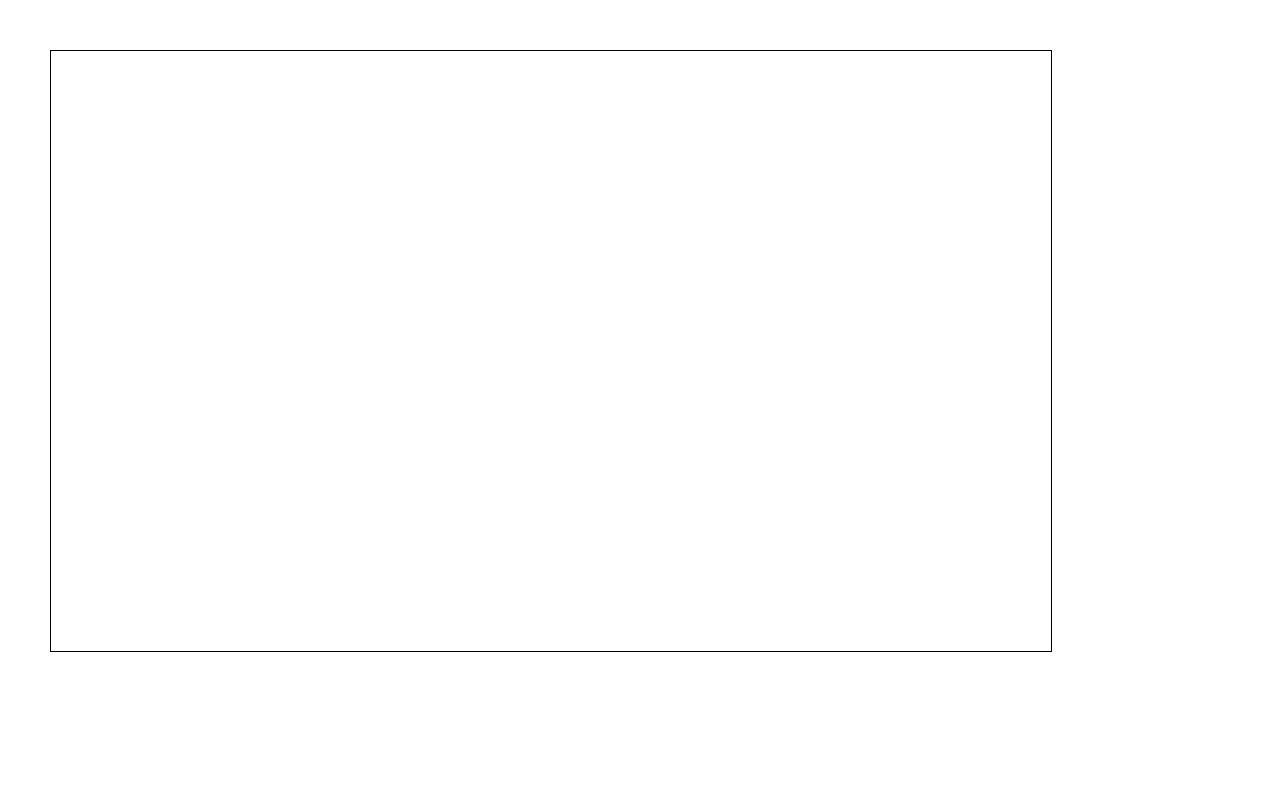
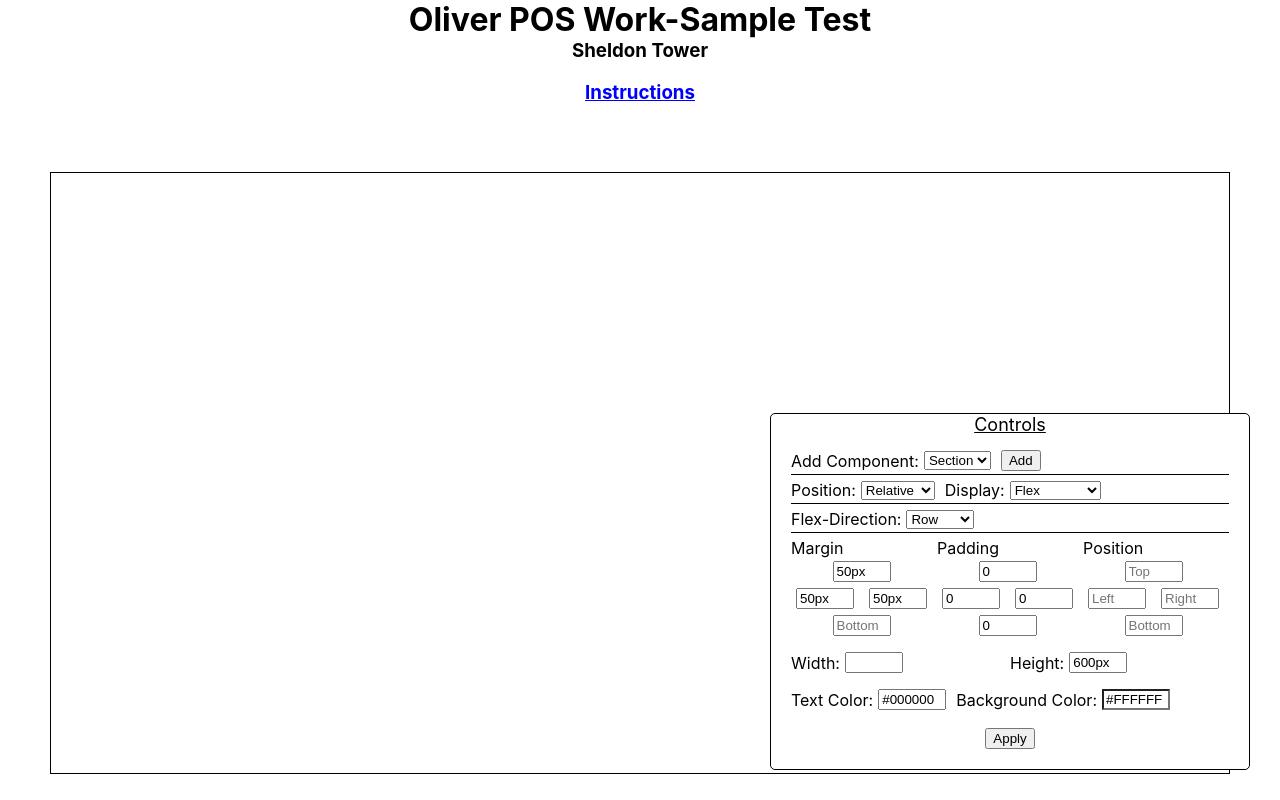
Before and after one commit to SheldonT/work-sample-test, a React (Create React App) app: page / in a window 1280 px wide. Built offline with nearby package versions, Linux system fonts and the light colour scheme.

Commit message:
Added the ability to change button text Controls can now be moved inside viewport by shift-clicking. Added instructions.

```diff
--- a/src/App.css
+++ b/src/App.css
@@ -1,20 +1,40 @@
 /** @format */
 
 .main {
-  position: relative;
+  display: block;
+  border-style: solid;
+}
+
+.header {
   display: flex;
-  border-style: solid;
-  height: 40rem;
-  margin: 10px 0 auto 0;
+  flex-direction: column;
+  align-items: center;
 }
+
+.headerText {
+  margin: 0;
+}
+
 .controlFields {
   width: 50px;
+  margin: 3px 10px 3px 5px;
+}
+.buttonName {
   margin: 3px 10px 3px 5px;
 }
 
 .hexColorFields {
   width: 60px;
   margin: 3px 10px 3px 5px;
+}
+
+.controlLabel {
+  display: flex;
+  flex-direction: row;
+  justify-content: center;
+  font-size: 18px;
+  text-decoration: underline;
+  margin-bottom: 10px;
 }
 
 .fieldLabelCont {
@@ -69,9 +89,7 @@
   border-radius: 5px;
   border-width: 1px;
   margin: 10px;
-  right: 0;
-  bottom: 0;
-  padding: 20px;
+  padding: 0 20px 20px 20px;
   width: fit-content;
 }
 
@@ -79,3 +97,19 @@
   font-size: 10px;
   padding: 0 0 0 10px;
 }
+
+.instructions {
+  display: none;
+  border-style: solid;
+  margin: 5% 20% auto 20%;
+  padding: 25px;
+  border-radius: 20px;
+  font-size: 18px;
+}
+
+.linkText {
+  display: inline-block;
+  color: blue;
+  text-decoration: underline;
+  cursor: pointer;
+}
--- a/src/App.js
+++ b/src/App.js
@@ -1,20 +1,24 @@
 /** @format */
+import { useState, useEffect } from "react";
+import { useSelector } from "react-redux";
 
 import Controls from "./components/Controls";
 import Container from "./components/Container";
+import Button from "./components/Button";
 
 function App() {
+  const [showInstructions, setShowInstructions] = useState(false);
+  const sectionProperties = useSelector((state) => state.section.properties);
+
   const initialStyle = {
     position: "relative",
     display: "flex",
     borderStyle: "solid",
     borderWidth: 1,
     height: "600px",
-    width: "1000px",
     marginLeft: "50px",
     marginRight: "50px",
     marginTop: "50px",
-    marginBottom: "50px",
     paddingLeft: "0",
     paddingRight: "0",
     paddingTop: "0",
@@ -23,9 +27,93 @@
     backgroundColor: "#FFFFFF",
   };
 
+  const nestingComponents = (parentId) => {
+    const sectionIndex = sectionProperties.findIndex((s) => s.id === parentId);
+
+    const nestedSections = (index) => {
+      if (index !== -1 && sectionProperties[index]) {
+        const childContainers = sectionProperties[index].children.map(
+          (childSectionId, i) => {
+            return (
+              <Container key={i} id={childSectionId}>
+                {/*call nestedComponents inside it's self to allow infinate components to be created inside one another */}
+                {(id) => nestingComponents(id)}
+              </Container>
+            );
+          }
+        );
+        const childButtons = sectionProperties[index].buttons.map(
+          (childSectionId, i) => {
+            const buttonIndex = sectionProperties.findIndex(
+              (b) => b.id === childSectionId
+            );
+
+            return (
+              <Button key={i} id={childSectionId}>
+                {sectionProperties[buttonIndex].name}
+              </Button>
+            );
+          }
+        );
+
+        return [childContainers, childButtons];
+      }
+    };
+
+    return nestedSections(sectionIndex);
+  };
+
   return (
     <>
-      <Container initialStyle={initialStyle} />
+      <div className="header">
+        <h1 className="headerText">Oliver POS Work-Sample Test</h1>
+        <h3 className="headerText">Sheldon Tower</h3>
+        <h3
+          className="linkText"
+          onClick={() => setShowInstructions(!showInstructions)}
+        >
+          Instructions
+        </h3>
+      </div>
+      <Container initialStyle={initialStyle}>
+        {(parentId) => nestingComponents(parentId)}
+
+        <div
+          className="instructions"
+          style={{ display: showInstructions ? "block" : "none" }}
+        >
+          <div className="header">
+            <h2>Instructions</h2>
+          </div>
+          <ul>
+            <li>
+              The large container on the screen is the root container. You can
+              add an item to the root by from the <i>Add Component</i> drop down
+              menu in the controls, and clicking <i>add</i>.
+            </li>
+            <li>Add as many buttons or containers to the root as you want.</li>
+            <li>
+              Click on any section inside root to select it. You can then add
+              sections or buttons to it, or change it's CSS attributes from the
+              controls.
+            </li>
+            <li>
+              When entering CSS Attributes, don't forget to include units.
+              Keywords like <i>auto</i> are also accepted.
+            </li>
+            <li>
+              Shift-click anywhere on the screen to move the controls if they're
+              in the way.
+            </li>
+          </ul>
+          <h3
+            className="linkText"
+            onClick={() => setShowInstructions(!showInstructions)}
+          >
+            [close]
+          </h3>
+        </div>
+      </Container>
       <Controls />
     </>
   );
--- a/src/components/Container.jsx
+++ b/src/components/Container.jsx
@@ -3,7 +3,6 @@
 import { useState } from "react";
 import { useSelector, useDispatch } from "react-redux";
 import { addNewContainer, setActiveContainer } from "../redux/sectionSlice";
-import Button from "./Button";
 import { v4 as uuidv4 } from "uuid";
 
 export default function Container({ id, initialStyle, children }) {
@@ -61,7 +60,7 @@
 
       dispatch(addNewContainer(newContainerState));
     }
-
+    //dispatch(setActiveContainer(uniqueId));
     setStateId(uniqueId);
   }, []);
 
@@ -70,23 +69,12 @@
   const boxStyle = sectionProperties[stateIndex].style;
 
   const handleControls = (e) => {
-    if (e.target.id === activeContainer) {
-      dispatch(setActiveContainer(0));
-    } else {
-      dispatch(setActiveContainer(e.target.id));
-    }
+    dispatch(setActiveContainer(e.target.id));
   };
 
   return (
     <div id={stateId} style={boxStyle} onClick={(e) => handleControls(e)}>
-      {children}
-      {sectionProperties[stateIndex].children.map((child, i) => {
-        return <Container key={i} id={child} />;
-      })}
-
-      {sectionProperties[stateIndex].buttons.map((button, i) => {
-        return <Button key={i} id={button} />;
-      })}
+      {typeof children === "function" ? children(stateId) : children}
     </div>
   );
 }
--- a/src/components/Controls.jsx
+++ b/src/components/Controls.jsx
@@ -1,10 +1,12 @@
 /** @format */
-import { useEffect, useState } from "react";
+import { useRef, useEffect, useState } from "react";
 import { useSelector, useDispatch } from "react-redux";
 import {
   updateContainer,
   addSectionToActive,
   addButtonToActive,
+  changeButtonName,
+  setActiveContainer,
 } from "../redux/sectionSlice";
 import { v4 as uuidv4 } from "uuid";
 import "../App.css";
@@ -13,17 +15,25 @@
   const [activeStyle, setActiveStyle] = useState({});
   const [activeComponentType, setActiveComponentType] = useState("section");
   const [componentType, setComponentType] = useState("Section");
+  const [buttonName, setButtonName] = useState("Button");
+  const [keyPressed, setKeyPressed] = useState("");
+  const [mouseCoord, setMouseCoord] = useState([0, 0]);
+  const [mouseDown, setMouseDown] = useState(false);
+  const [controlsCoord, setControlsCoord] = useState({
+    right: "20px",
+    bottom: "20px",
+  });
 
   const sectionProperties = useSelector((state) => state.section.properties);
   const activeContainer = useSelector((state) => state.section.activeContainer);
 
   const dispatch = useDispatch();
 
-  const activeComponentIndex = sectionProperties.findIndex(
-    (s) => s.id === activeContainer
-  );
+  useEffect(() => {
+    if (sectionProperties.length === 2) {
+      dispatch(setActiveContainer(sectionProperties[1].id));
+    }
 
-  useEffect(() => {
     if (activeContainer !== 0) {
       const sectionIndex = sectionProperties.findIndex(
         (s) => s.id === activeContainer
@@ -32,17 +42,61 @@
       if (sectionIndex !== -1) {
         setActiveStyle(sectionProperties[sectionIndex].style);
         setActiveComponentType(sectionProperties[sectionIndex].type);
+        if (sectionProperties[sectionIndex].type === "button")
+          setButtonName(sectionProperties[sectionIndex].name);
       } else {
         setActiveStyle(sectionProperties[0].style);
       }
     }
   }, [activeContainer]);
 
+  useState(() => {
+    const handleKeyDown = (event) => {
+      setKeyPressed(event.key);
+    };
+
+    const handleKeyRelease = () => {
+      setKeyPressed("");
+    };
+
+    const handleMouseDown = (event) => {
+      setMouseCoord([event.clientX, event.clientY]);
+      setMouseDown(true);
+    };
+
+    const handleMouseRelease = (event) => {
+      setMouseDown(false);
+    };
+
+    window.addEventListener("keydown", (e) => handleKeyDown(e));
+    window.addEventListener("keyup", handleKeyRelease);
+    window.addEventListener("mousedown", (e) => handleMouseDown(e));
+    window.addEventListener("mouseup", (e) => handleMouseRelease(e));
+
+    return () => {
+      window.removeEventListener("keydown", (e) => handleKeyDown(e));
+      window.removeEventListener("keyup", handleKeyRelease);
+      window.removeEventListener("mousedown", (e) => handleMouseDown(e));
+      window.removeEventListener("mouseup", (e) => handleMouseRelease(e));
+    };
+  }, []);
+
+  useEffect(() => {
+    if (keyPressed === "Shift" && mouseDown) {
+      setControlsCoord({
+        left: `${mouseCoord[0]}px`,
+        top: `${mouseCoord[1]}px`,
+      });
+    }
+  }, [mouseCoord]);
+
   const handleAddComponent = () => {
     if (activeComponentType === "section") {
+      const newComponentId = uuidv4();
+
       if (componentType === "Section") {
         const newContainer = {
-          id: uuidv4(),
+          id: newComponentId,
           type: "section",
           style: {
             position: "relative",
@@ -63,11 +117,11 @@
           children: [],
           buttons: [],
         };
-
         dispatch(addSectionToActive(newContainer));
       } else {
         const newButton = {
-          id: uuidv4(),
+          id: newComponentId,
+          name: "New Button",
           type: "button",
           style: {
             position: "relative",
@@ -87,34 +141,30 @@
           },
         };
         dispatch(addButtonToActive(newButton));
+        setButtonName(newButton.name);
       }
+
+      //dispatch(setActiveContainer(newComponentId));
     }
   };
 
   const handleDispatchUpdate = () => {
     let buffer = {};
+
     //removing any properties containing an empty string.
     for (const key in activeStyle) {
       if (activeStyle[key] !== "")
         buffer = { ...buffer, [key]: activeStyle[key] };
     }
 
+    if (activeComponentType === "button")
+      dispatch(changeButtonName(buttonName));
     dispatch(updateContainer(buffer));
   };
 
-  let showControls = "none";
-
-  if (activeContainer !== 0 && activeContainer) showControls = "flex";
-
-  console.log(sectionProperties);
-
   return (
-    <div
-      className="controlsCont"
-      style={{
-        display: showControls,
-      }}
-    >
+    <div className="controlsCont" style={controlsCoord}>
+      <div className="controlLabel">Controls</div>
       <div className="addContainerControls">
         <label htmlFor="componentType">Add Component:</label>
         <select
@@ -128,6 +178,7 @@
           <option value="Section">Section</option>
           <option value="Button">Button</option>
         </select>
+
         <button
           disabled={activeComponentType === "button"}
           onClick={() => handleAddComponent()}
@@ -142,6 +193,23 @@
         >
           Can't add a component to a button
         </span>
+      </div>
+      <div
+        className="addContainerControls"
+        style={{
+          display: activeComponentType === "button" ? "flex" : "none",
+        }}
+      >
+        <label htmlFor="buttonName">Button Name:</label>
+        <input
+          type="text"
+          id="buttonName"
+          name="buttonName"
+          className="buttonName"
+          placeholder="Button Name"
+          value={buttonName}
+          onChange={(e) => setButtonName(e.target.value)}
+        ></input>
       </div>
 
       <div className="addContainerControls">
@@ -184,7 +252,29 @@
           <option value="table-row">Table-Row</option>
         </select>
       </div>
-
+      <div
+        className="addContainerControls"
+        style={{
+          display:
+            activeStyle.display && activeStyle.display === "flex"
+              ? "flex"
+              : "none",
+        }}
+      >
+        <label htmlFor="flexDirection">Flex-Direction:</label>
+        <select
+          style={{ marginLeft: "5px", marginRight: "10px" }}
+          id="flexDirection"
+          name="flexDirection"
+          value={activeStyle.flexDirection}
+          onChange={(e) =>
+            setActiveStyle({ ...activeStyle, flexDirection: e.target.value })
+          }
+        >
+          <option value="row">Row</option>
+          <option value="column">Column</option>
+        </select>
+      </div>
       <div className="controlRows">
         <div className="controlColumns">
           <span>Margin</span>
@@ -192,6 +282,7 @@
             <input
               className="controlFields"
               type="text"
+              placeholder="Top"
               value={activeStyle.marginTop}
               onChange={(e) =>
                 setActiveStyle({ ...activeStyle, marginTop: e.target.value })
@@ -202,6 +293,7 @@
             <input
               className="controlFields"
               type="text"
+              placeholder="Left"
               value={activeStyle.marginLeft}
               onChange={(e) =>
                 setActiveStyle({ ...activeStyle, marginLeft: e.target.value })
@@ -210,6 +302,7 @@
             <input
               className="controlFields"
               type="text"
+              placeholder="Right"
               value={activeStyle.marginRight}
               onChange={(e) =>
                 setActiveStyle({ ...activeStyle, marginRight: e.target.value })
@@ -220,6 +313,7 @@
             <input
               className="controlFields"
               type="text"
+              placeholder="Bottom"
               value={activeStyle.marginBottom}
               onChange={(e) =>
                 setActiveStyle({ ...activeStyle, marginBottom: e.target.value })
@@ -233,6 +327,7 @@
             <input
               className="controlFields"
               type="text"
+              placeholder="Top"
               value={activeStyle.paddingTop}
               onChange={(e) =>
                 setActiveStyle({ ...activeStyle, paddingTop: e.target.value })
@@ -243,6 +338,7 @@
             <input
               className="controlFields"
               type="text"
+              placeholder="Left"
               value={activeStyle.paddingLeft}
               onChange={(e) =>
                 setActiveStyle({ ...activeStyle, paddingLeft: e.target.value })
@@ -251,6 +347,7 @@
             <input
               className="controlFields"
               type="text"
+              placeholder="Right"
               value={activeStyle.paddingRight}
               onChange={(e) =>
                 setActiveStyle({ ...activeStyle, paddingRight: e.target.value })
@@ -261,6 +358,7 @@
             <input
               className="controlFields"
               type="text"
+              placeholder="Bottom"
               value={activeStyle.paddingBottom}
               onChange={(e) =>
                 setActiveStyle({
@@ -278,6 +376,7 @@
             <input
               className="controlFields"
               type="text"
+              placeholder="Top"
               value={activeStyle.top}
               onChange={(e) =>
                 setActiveStyle({ ...activeStyle, top: e.target.value })
@@ -288,6 +387,7 @@
             <input
               className="controlFields"
               type="text"
+              placeholder="Left"
               value={activeStyle.left}
               onChange={(e) =>
                 setActiveStyle({ ...activeStyle, left: e.target.value })
@@ -296,6 +396,7 @@
             <input
               className="controlFields"
               type="text"
+              placeholder="Right"
               value={activeStyle.right}
               onChange={(e) =>
                 setActiveStyle({ ...activeStyle, right: e.target.value })
@@ -306,6 +407,7 @@
             <input
               className="controlFields"
               type="text"
+              placeholder="Bottom"
               value={activeStyle.bottom}
               onChange={(e) =>
                 setActiveStyle({ ...activeStyle, bottom: e.target.value })
```
Also changed, not shown: src/components/Button.jsx (+4 -7 lines), src/redux/sectionSlice.js (+10 -2 lines), 1 other file (tests, documents, lock files or other folders).
